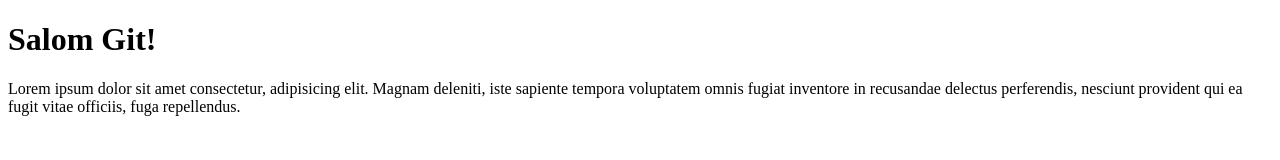
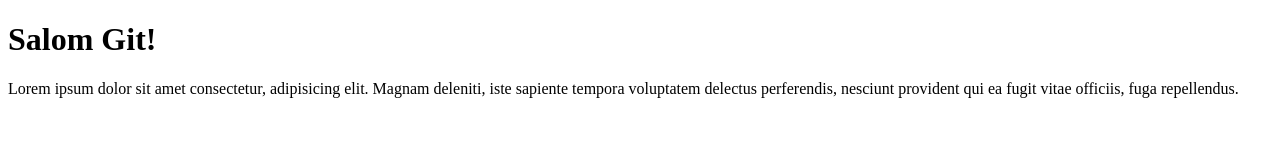
Before and after one commit to egamberdiyevalisherjon/n2-2-6, a plain HTML site: page index.html in a window 1280 px wide. Drawn offline with Linux system fonts and the light colour scheme.

Commit message:
keresiz sozlar ochirildi

```diff
--- a/index.html
+++ b/index.html
@@ -10,9 +10,8 @@
     <h1>Salom Git!</h1>
     <p>
       Lorem ipsum dolor sit amet consectetur, adipisicing elit. Magnam deleniti,
-      iste sapiente tempora voluptatem omnis fugiat inventore in recusandae
-      delectus perferendis, nesciunt provident qui ea fugit vitae officiis, fuga
-      repellendus.
+      iste sapiente tempora voluptatem delectus perferendis, nesciunt provident
+      qui ea fugit vitae officiis, fuga repellendus.
     </p>
   </body>
 </html>
```
